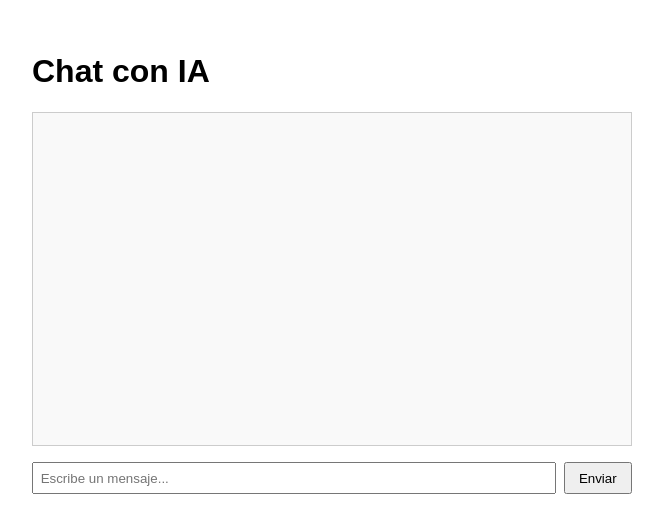
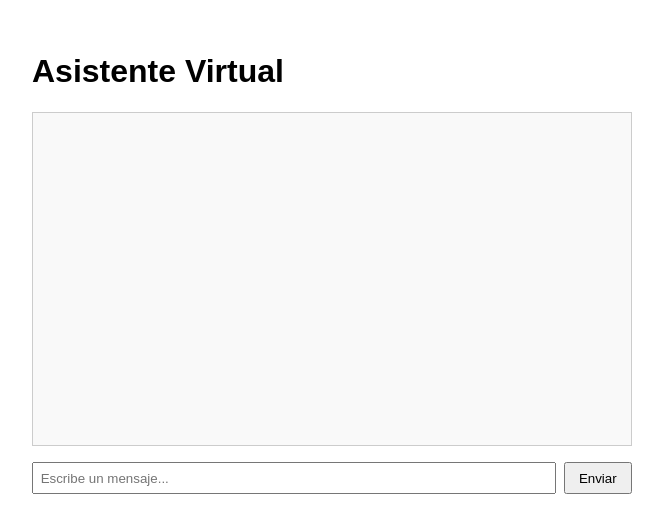
Before and after one commit to MarceloZeballos1/chat-bot-n8n, a website: page index.html in a window 1280 px wide. Shown: the whole page, without its empty margins (308-971 px from the left). Drawn offline with nearby package versions, Linux system fonts and the light colour scheme; no server answers.

Commit message:
Actualización index

```diff
--- a/index.html
+++ b/index.html
@@ -2,7 +2,7 @@
 <html lang="es">
 <head>
   <meta charset="UTF-8">
-  <title>Chat con IA</title>
+  <title>Asistente Virtual</title>
   <style>
     body { font-family: sans-serif; max-width: 600px; margin: auto; padding: 2em; }
     .chat { border: 1px solid #ccc; padding: 1em; height: 300px; overflow-y: scroll; background: #f9f9f9; }
@@ -15,7 +15,7 @@
   <script src="https://cdn.jsdelivr.net/npm/marked/marked.min.js"></script>
 </head>
 <body>
-  <h1>Chat con IA</h1>
+  <h1>Asistente Virtual</h1>
   <div class="chat" id="chat"></div>
   <form id="form" class="form-container">
     <input type="text" id="text" placeholder="Escribe un mensaje..." required>
```
